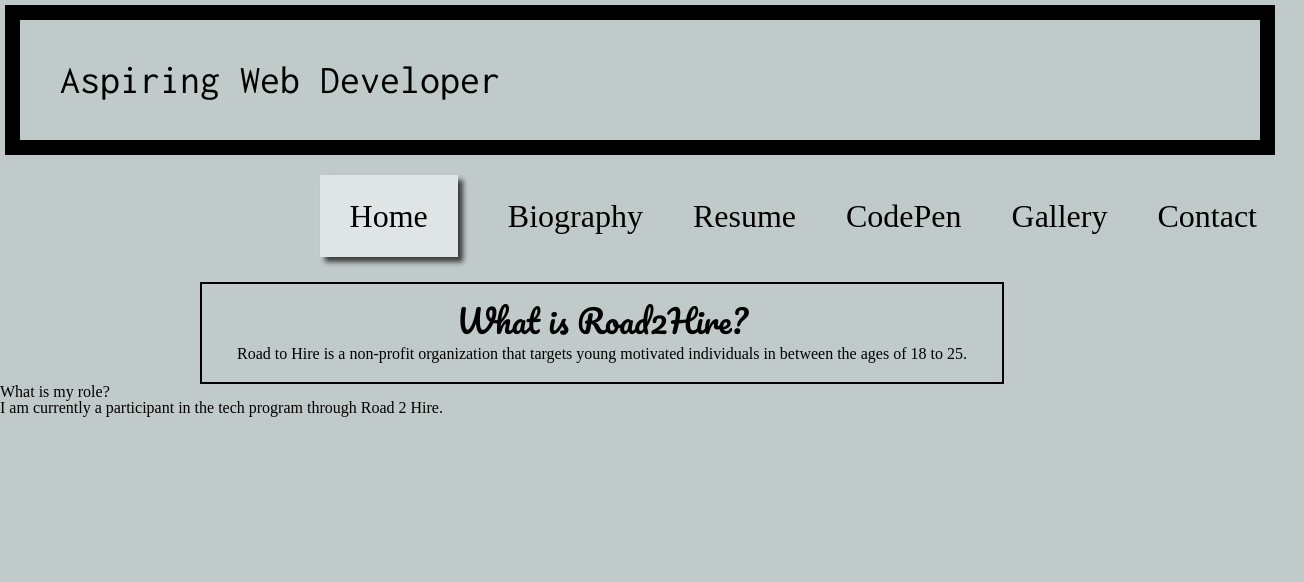
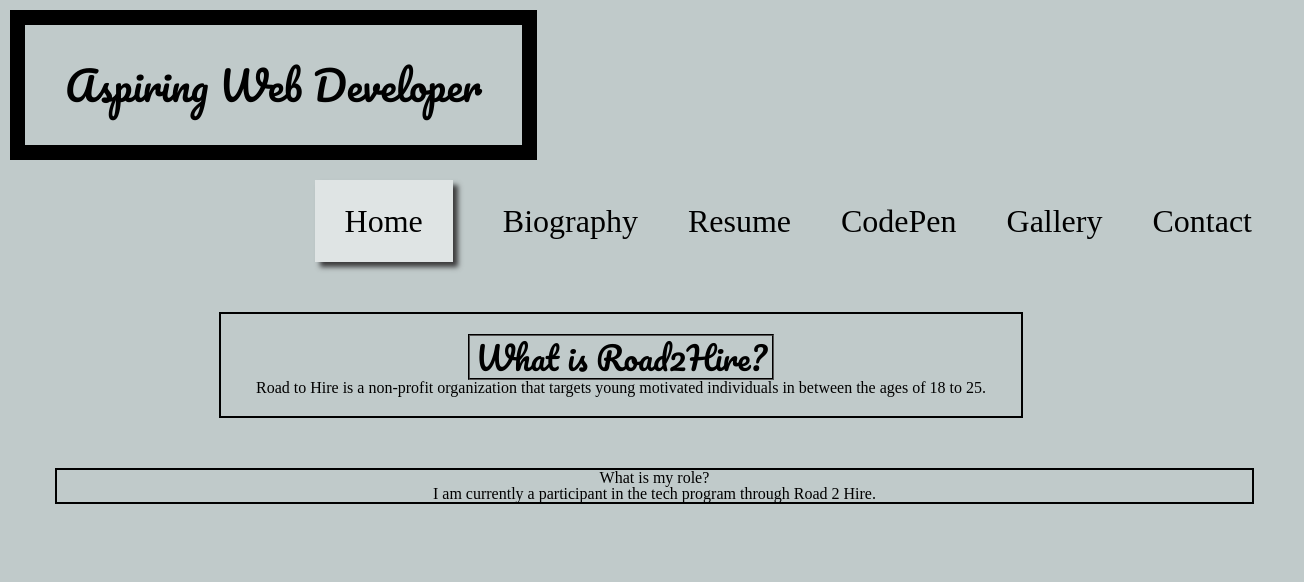
Before and after one commit to constmalik/biography, a plain HTML site: page index.html in a window 1280 px wide. Shown: the whole page, 1304 px wide, since content can reach past the window. Drawn offline with Linux system fonts and the light colour scheme.

Commit message:
biograpohy website

```diff
--- a/index.html
+++ b/index.html
@@ -20,6 +20,10 @@
             <li><a href="contact.html">Contact</a></li>
           </ul>
       </div>
+      <div class="content">
+        <section>
+
+        </section>
         <section class="road2hire">
           <h2>What is Road2Hire?</h2>
             <p>Road to Hire is a non-profit organization that targets young motivated individuals in between the ages of 18 to 25.
@@ -30,5 +34,6 @@
             <p>I am currently a participant in the tech program through Road 2 Hire.</p>
         </section>
     </div>
+    </div>
   </body>
 </html>
--- a/lib/css/style.css
+++ b/lib/css/style.css
@@ -45,7 +45,9 @@ table {
 /*--------HEADER STYLES--------*/
 body {
   background-color: #c0caca;
-  overflow: hidden;
+  height: auto;
+	width: auto;
+	padding: 5px;
 }
 .banner {
   /*background-image:url('/Users/malikrobinson/Documents/road2hire/biography/lib/img/nikon.jpg');*/
@@ -53,9 +55,10 @@ body {
   border: solid;
   padding: 40px;
   margin: 5px;
-  font-family: 'Inconsolata', monospace;
+  font-family: 'Pacifico', cursive;
   border-width: 15px;
   font-size: 40px;
+	display: inline-block;
 }
 
 .navigation {
@@ -92,15 +95,21 @@ body {
   width: 300px;
   height: 300px;
   padding: 50px 20px;
+	display: inline-block;
+	/*border-radius: 50% 50%;*/
 }
-/*--------HOME PAGE STYLES--------*/
+/*--------HOME PAGE CONTENT STYLES--------*/
+
+.content {
+	padding: 25px 0;
+	width: 97%;
+	text-align: center;
+}
 .road2hire {
   border: 2px solid black;
 	border-radius: /*Type percentage here.*/;
 	display: inline-block;
 	padding: 20px 35px;
-	position: relative;
-	left: 200px;
 	margin-top: 10px;
 }
 
@@ -109,4 +118,19 @@ body {
 	padding-bottom: 10px;
 	font-family: 'Pacifico', cursive;
 	font-size: 2em;
+	border: 2px groove black;
+	padding: 5px;
+	display: inline-block;
 }
+.my_role {
+	text-align: center;
+	margin: 50px;
+	width: inherit;
+	border: 2px solid;
+	display: inline-block;
+}
+/*--------BIOGRAPHY PAGE CONTENT STYLES--------*/
+.bio-content img {
+	width: 500px;
+	height: 500px;
+}
```
Also changed, not shown: biography.html (+6 -2 lines), codepen.html (+1 -0 lines), contact.html (+1 -0 lines), gallery.html (+2 -0 lines), resume.html (+1 -0 lines), 1 other file. Lines whose indentation alone changed are shown as unchanged.
